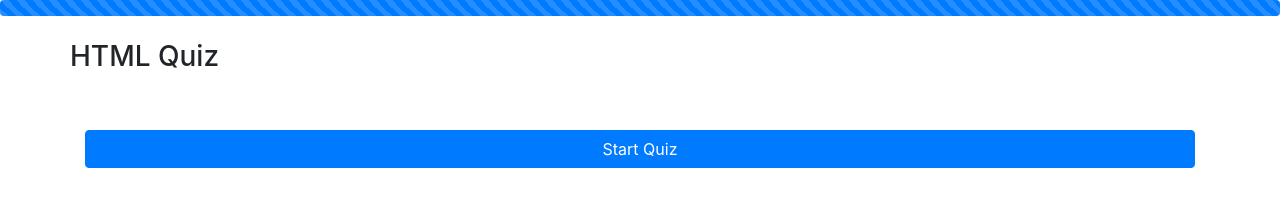
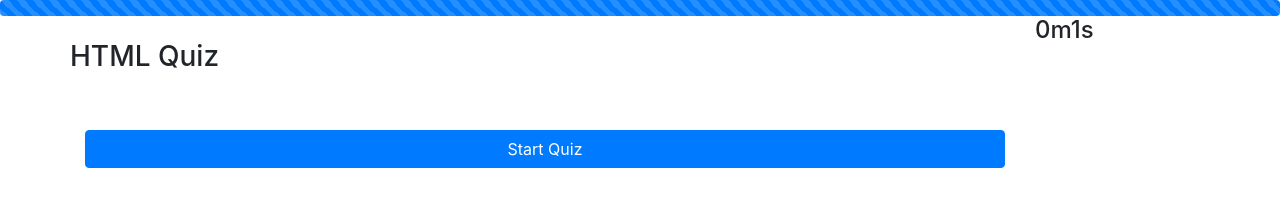
Before and after one commit to Terry0532/HTML-Quiz, a plain HTML site: page index.html in a window 1280 px wide. Drawn offline with nearby package versions, Linux system fonts and the light colour scheme.

Commit message:
added a timer, when the timer reaches zero, quiz stop

```diff
--- a/assets/script.js
+++ b/assets/script.js
@@ -4,6 +4,10 @@ $(document).ready(function () {
     var scoreCounter = 0;
     var changeQuestion = $("#question");
     var btnDiv = $("#btnDiv");
+    var totalSeconds = 120;
+    var countDownMinute = 0;
+    var countDownSecond = 5;
+    var timer = $("#timer");
     var questionsAndAnswers = {
         questions: ["Inside which HTML element do we put the JavaScript?",
             "What is the correct JavaScript syntax to change the context of the HTML element below?",
@@ -100,6 +104,21 @@ $(document).ready(function () {
 
     });
 
+    //display timer and update progress bar
+    var countDown = setInterval(function () {
+        timer.text(countDownMinute + "m" + countDownSecond + "s");
+        totalSeconds--;
+        countDownSecond--;
+        if (countDownSecond < 0) {
+            countDownSecond = 59;
+            countDownMinute--;
+        }
+        if (countDownMinute < 0) {
+            clearInterval(countDown);
+            showScoreAndStoreName();
+        }
+    }, 1000);
+
     function displayChoices() {
         for (i = 0; i < questionsAndAnswers.choices[questionCounter].length; i++) {
             var addBtn = $("<button>");
--- a/index.html
+++ b/index.html
@@ -19,12 +19,19 @@
 
     <!-- quiz questions and choice buttons -->
     <div class="container">
-        <div class="row mt-4 mb-5">
-            <h3 id="question">HTML Quiz</h3>
-        </div>
         <div class="row">
-            <div class="col btn-group-vertical" id="btnDiv">
-                <button id="startQuiz" type="button" class="btn btn-primary">Start Quiz</button>
+            <div class="col-10">
+                <div class="row mt-4 mb-5">
+                    <h3 id="question">HTML Quiz</h3>
+                </div>
+                <div class="row">
+                    <div class="col btn-group-vertical" id="btnDiv">
+                        <button id="startQuiz" type="button" class="btn btn-primary">Start Quiz</button>
+                    </div>
+                </div>
+            </div>
+            <div class="col-2">
+                <h4 id="timer"></h4>
             </div>
         </div>
     </div>
```
